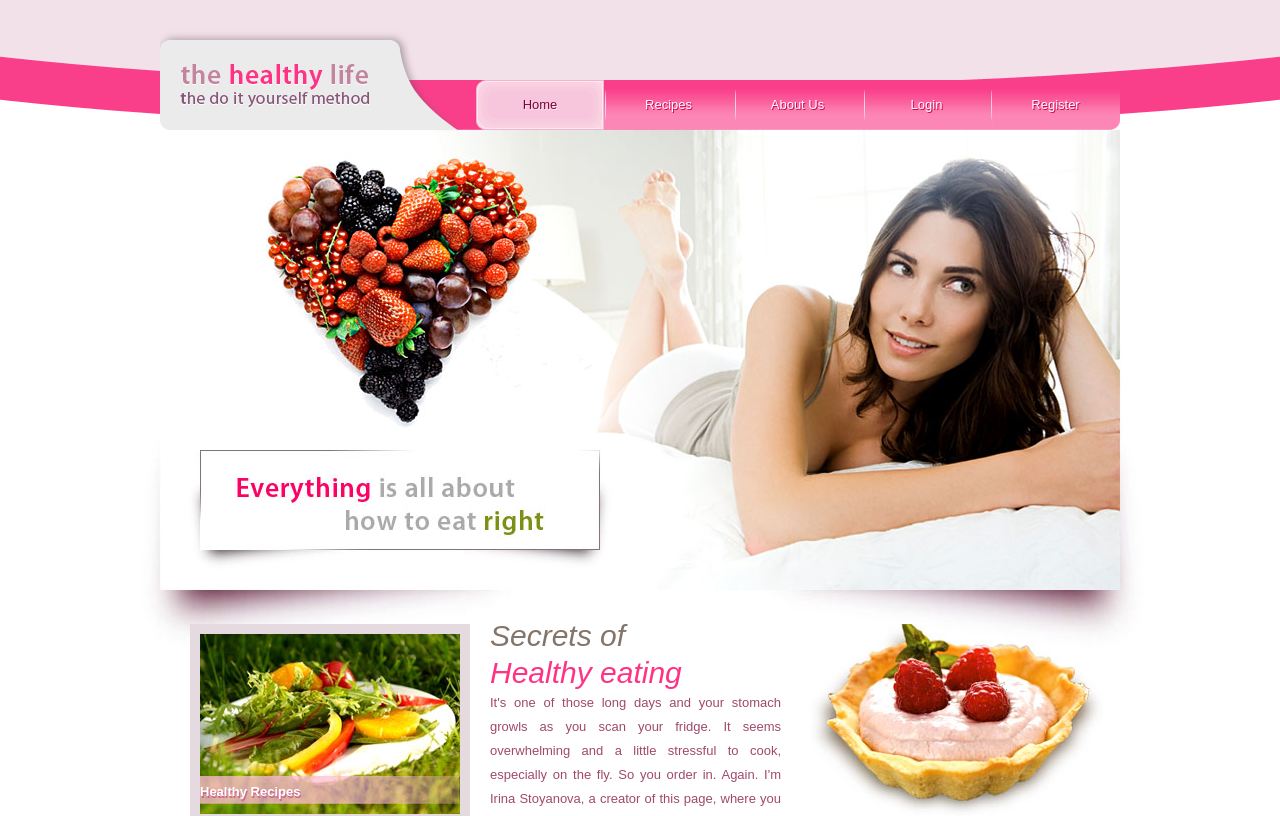
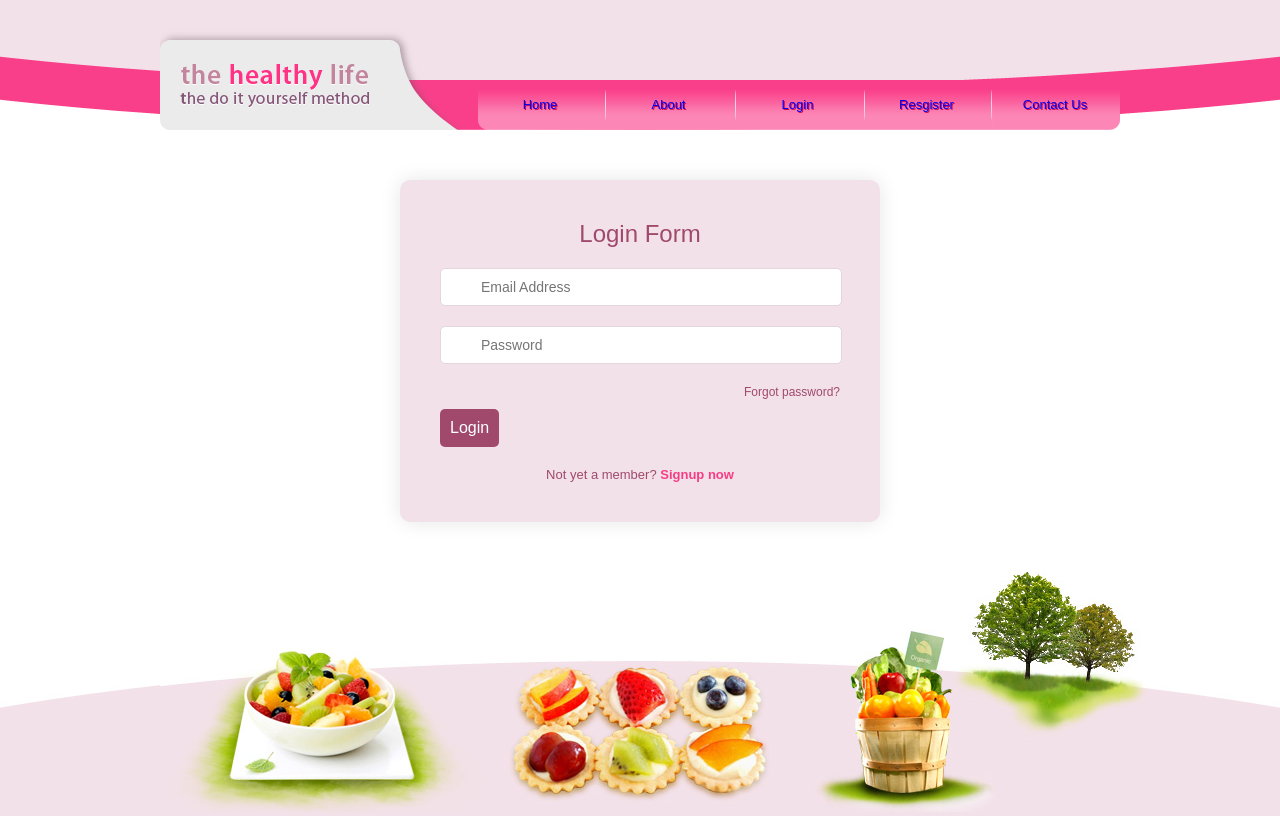
Before and after one commit to irinaisheree/React-cookbook-project, a React (Vite) app in the folder client/: page /Login in a window 1280 px wide. Shown: the top 816 px of the page. Built offline with nearby package versions, Linux system fonts and the light colour scheme.

Commit message:
created login and register

```diff
--- a/client/public/css/style.css
+++ b/client/public/css/style.css
@@ -71,29 +71,32 @@ p a:hover {
     width: 128px;
 }
 
-#header ul li a {
+#header ul li {
     color: #fffbff;
     display: block;
     line-height: 50px;
     text-align: center;
-	text-decoration: none;
-	text-shadow: 1px 1px 0 #cc0850;
     text-transform: capitalize;
 }
 
-#header ul li a:hover, #header ul li.selected a {
+#header ul li .text-sm {
+    text-decoration: none;
+    text-shadow: 1px 1px 0 #cc0850;
+}
+
+#header ul li .text-sm:hover, #header ul li .text-sm.selected, #header ul li .text-sm.isActive {
     background: url(../images/sprites-icons.gif) no-repeat 0 -370px;
     color: #7c0032;
     text-shadow: 1px 1px 0 #fde8f7;
 }
 
-#header ul li.first a:hover, #header ul li.current a {
+#header ul li.first .text-sm:hover, #header ul li.first .text-sm.isActive {
     background: url(../images/sprites-icons.gif) no-repeat 0 -250px;
     color: #7c0032;
     text-shadow: 1px 1px 0 #fde8f7;
 }
 
-#header ul li.last a:hover, #header ul li.select a  {
+#header ul li.last .text-sm:hover, #header ul li.last .text-sm.isActive {
     background: url(../images/sprites-icons.gif) no-repeat 0 -310px;
     color: #7c0032;
     text-shadow: 1px 1px 0 #fde8f7;
@@ -775,3 +778,114 @@ p a:hover {
 	margin: 0;
 	text-align: center;
 }
+
+
+/* register css */
+
+.wrapper {
+	width: 400px;
+	margin: 50px auto;
+	padding: 40px;
+	background: #f2e1e9;
+	border-radius: 10px;
+	box-shadow: 0 0 20px rgba(0, 0, 0, 0.1);
+  }
+
+  header {
+	font-size: 24px;
+	color: #a0496c;
+	text-align: center;
+	margin-bottom: 20px;
+  }
+
+  .form {
+	display: flex;
+	flex-direction: column;
+  }
+
+  .field {
+	margin-bottom: 20px;
+  }
+
+  .input-area {
+	position: relative;
+  }
+
+  input[type="text"],
+  input[type="password"] {
+	width: 80%;
+	padding: 10px 40px;
+	font-size: 14px;
+	color: #a0496c;
+	border: 1px solid #e3d6dd;
+	border-radius: 5px;
+  }
+
+  input[type="submit"] {
+	background: #a0496c;
+	color: #ffffff;
+	padding: 10px;
+	font-size: 16px;
+	border: none;
+	border-radius: 5px;
+	cursor: pointer;
+	transition: background 0.3s ease;
+  }
+
+  input[type="submit"]:hover {
+	background: #7c0032;
+  }
+
+  .icon {
+	position: absolute;
+	top: 50%;
+	left: 10px;
+	transform: translateY(-50%);
+	color: #a0496c;
+  }
+
+  .error-icon {
+	position: absolute;
+	top: 50%;
+	right: 10px;
+	transform: translateY(-50%);
+	color: #f63c85;
+	display: none;
+  }
+
+  .error-txt {
+	color: #f63c85;
+	font-size: 12px;
+	display: none;
+  }
+
+  .pass-txt {
+	text-align: right;
+	margin-bottom: 10px;
+  }
+
+  .pass-txt a {
+	color: #a0496c;
+	text-decoration: none;
+	font-size: 12px;
+  }
+
+  .pass-txt a:hover {
+	color: #7c0032;
+  }
+
+  .sign-txt {
+	text-align: center;
+	margin-top: 20px;
+	color: #a0496c;
+  }
+
+  .sign-txt a {
+	color: #f63c85;
+	text-decoration: none;
+	font-weight: bold;
+  }
+
+  .sign-txt a:hover {
+	color: #7c0032;
+  }
--- a/client/src/App.jsx
+++ b/client/src/App.jsx
@@ -9,6 +9,7 @@ import Footer from './components/footer/Footer'
 
 import { Routes, Route } from 'react-router-dom';
 import Register from './components/register/Register'
+import Login from './components/login/Login'
 
 function App() {
 
@@ -18,18 +19,18 @@ function App() {
      <Navigation/>
                  <Routes>
                 <Route path="/" element={<Content />} />
-                {/* <Route path="/recipes" element={<Recipes />} />
+                 {/* <Route path="/recipes" element={<Recipes />} />
                 <Route path="/recipes/:recipeId" element={<RecipeDetails />} />
                 <Route path="/about" element={<About />} />
                 <Route path="/add" element={<Add />} />
                 <Route path="/contact" element={<Contact />} />
                 <Route path="/not-found" element={<NotFound />} />
-                <Route path="/*" element={<NotFound />} /> */}
-                {/* <Route path="/login" element={<Login />} /> */}
+                <Route path="/*" element={<NotFound />} />  */}
                 <Route path="/register" element={<Register />} />
+                <Route path="/Login" element={<Login />} />
             </Routes>
 
-     <Content/>
+     {/* <Content/> */}
      <Footer/>
     </>
   )
--- /dev/null
+++ b/client/src/components/login/Login.jsx
@@ -0,0 +1,32 @@
+export default function Login(){
+ return(
+    <>
+
+    <div class="wrapper">
+        <header>Login Form</header>
+        <form action="#">
+            <div class="field email">
+                <div class="input-area">
+                    <input type="text" placeholder="Email Address"/>
+                    <i class="icon fas fa-envelope"></i>
+                    <i class="error error-icon fas fa-exclamation-circle"></i>
+                </div>
+                <div class="error error-txt">Email can't be blank</div>
+            </div>
+            <div class="field password">
+                <div class="input-area">
+                    <input type="password" placeholder="Password" />
+                    <i class="icon fas fa-lock"></i>
+                    <i class="error error-icon fas fa-exclamation-circle"></i>
+                </div>
+                <div class="error error-txt">Password can't be blank</div>
+            </div>
+            <div class="pass-txt"><a href="#">Forgot password?</a></div>
+            <input type="submit" value="Login"/>
+        </form>
+        <div class="sign-txt">Not yet a member? <a href="#">Signup now</a></div>
+    </div>
+
+</>
+  );
+}
--- a/client/src/components/navigation/Navigation.jsx
+++ b/client/src/components/navigation/Navigation.jsx
@@ -7,13 +7,46 @@ export default function Navigation(){
 				<a href="index.html"><img src="images/logo.gif" alt="Logo" /></a>
 			</div>
 			<ul>
-				<li className="first current"><a href="index.html">Home</a></li>
-				<li><a href="recipes.html">Recipes</a></li>
-				<li><a href="about.html">About us</a></li>
-				{/* <li><a href="add.html">Add a recipe</a></li> */}
-				<li><a href="login.html">Login</a></li>
-				<li><a href="index.html">Register</a></li>
-				<li className="last"><a href="contact.html">Contact Us</a></li>
+				{/* <li className="first current"><a href="index.html">Home</a></li> */}
+				<li className="first current"> <NavLink
+                        to="/"
+                        className={({ isActive }) => `text-sm font-semibold leading-6 text-gray-900${isActive ? ' underline' : ''}`}
+                    >
+                        Home
+                    </NavLink></li>
+				<li > <NavLink
+                        to="/about"
+                        className={({ isActive }) => `text-sm font-semibold leading-6 text-gray-900${isActive ? ' underline' : ''}`}
+                    >
+                        About
+                    </NavLink></li>
+
+
+				<li>
+				<NavLink
+                        to="/login"
+                        className={({ isActive }) => `text-sm font-semibold leading-6 text-gray-900${isActive ? ' underline' : ''}`}
+                    >
+                        Login
+                    </NavLink>
+				</li>
+
+				<li >	<NavLink
+                        to="/register"
+                        className={({ isActive }) => `text-sm font-semibold leading-6 text-gray-900${isActive ? ' underline' : ''}`}
+                    >
+                        Resgister
+                    </NavLink></li>
+
+				<li className="last">
+					<NavLink
+                        to="/contact"
+                        className={({ isActive }) => `text-sm font-semibold leading-6 text-gray-900${isActive ? ' underline' : ''}`}
+                    >
+                        Contact Us
+                    </NavLink>
+				</li>
+
 			</ul>
 		</div>
   );
--- a/client/src/components/register/Register.jsx
+++ b/client/src/components/register/Register.jsx
@@ -2,33 +2,39 @@ export default function Register(){
   return (
     <>
 
-<div className="wrapper">
-    <header>Login Form</header>
+
+<div class="wrapper">
+        <header>Register Form</header>
         <form action="#">
-      <div className="field email">
-        <div className="input-area">
-          <input type="text" placeholder="Email Address"/>
-          <i className="icon fas fa-envelope"></i>
-          <i className="error error-icon fas fa-exclamation-circle"></i>
+
+            <div class="field">
+                <div class="input-area">
+                    <input type="text" placeholder="Email Address" />
+                    <i class="icon fas fa-envelope"></i>
+                    <i class="error error-icon fas fa-exclamation-circle"></i>
                 </div>
-        <div className="error error-txt">Email can't be blank</div>
+                <div class="error error-txt">Email can't be blank</div>
             </div>
-      <div className="field password">
-        <div className="input-area">
+            <div class="field">
+                <div class="input-area">
                     <input type="password" placeholder="Password" />
-          <i className="icon fas fa-lock"></i>
-          <i className="error error-icon fas fa-exclamation-circle"></i>
+                    <i class="icon fas fa-lock"></i>
+                    <i class="error error-icon fas fa-exclamation-circle"></i>
                 </div>
-        <div className="error error-txt">Password can't be blank</div>
+                <div class="error error-txt">Password can't be blank</div>
             </div>
-      <div className="pass-txt"><a href="#">Forgot password?</a></div>
-      <input type="submit" value="Login"/>
+            <div class="field">
+                <div class="input-area">
+                    <input type="password" placeholder="Confirm Password" />
+                    <i class="icon fas fa-lock"></i>
+                    <i class="error error-icon fas fa-exclamation-circle"></i>
+                </div>
+                <div class="error error-txt">Confirm password can't be blank</div>
+            </div>
+            <input type="submit" value="Register"/>
         </form>
-    <div className="sign-txt">Not yet member? <a href="#">Signup now</a></div>
+        <div class="sign-txt">Already a member? <a href="#">Login now</a></div>
     </div>
-  {/* <script src="script.js"></script> */}
-
-
 </>
 
   );
```
Lines whose indentation alone changed are shown as unchanged.
